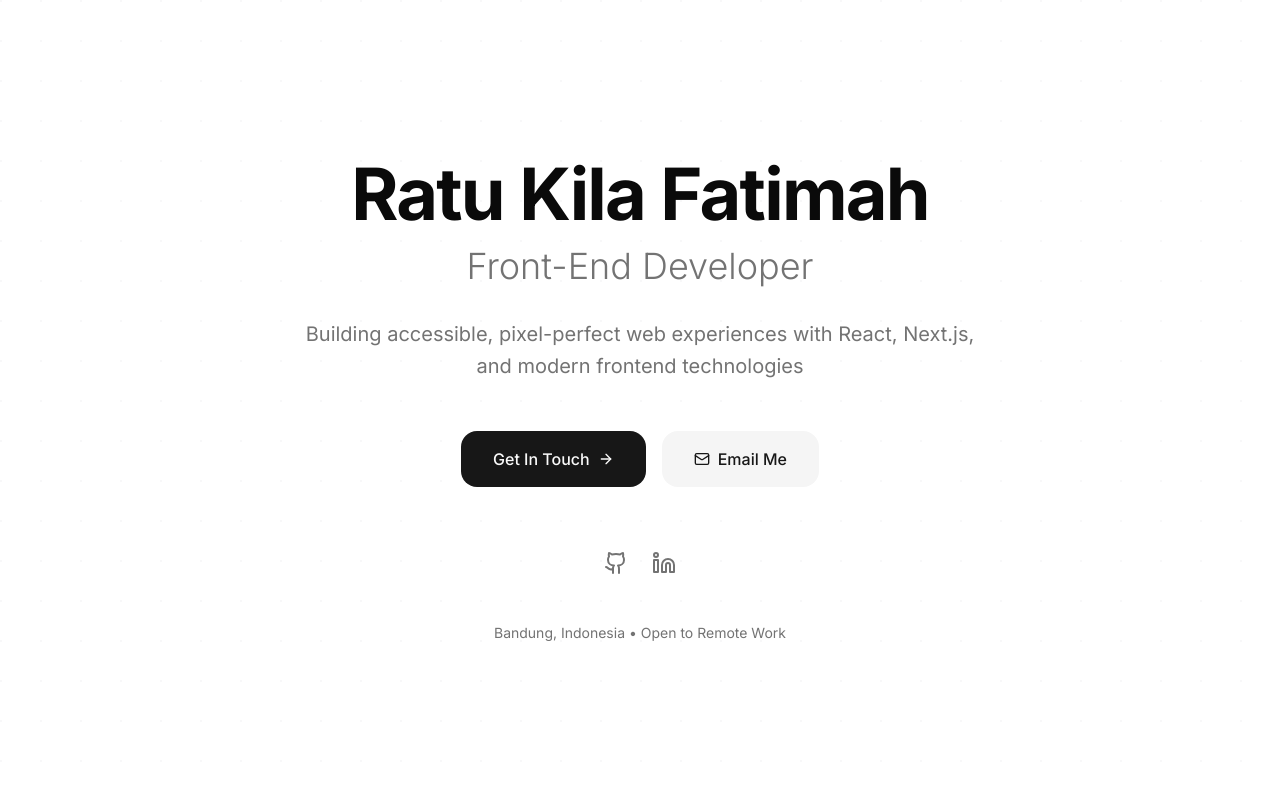
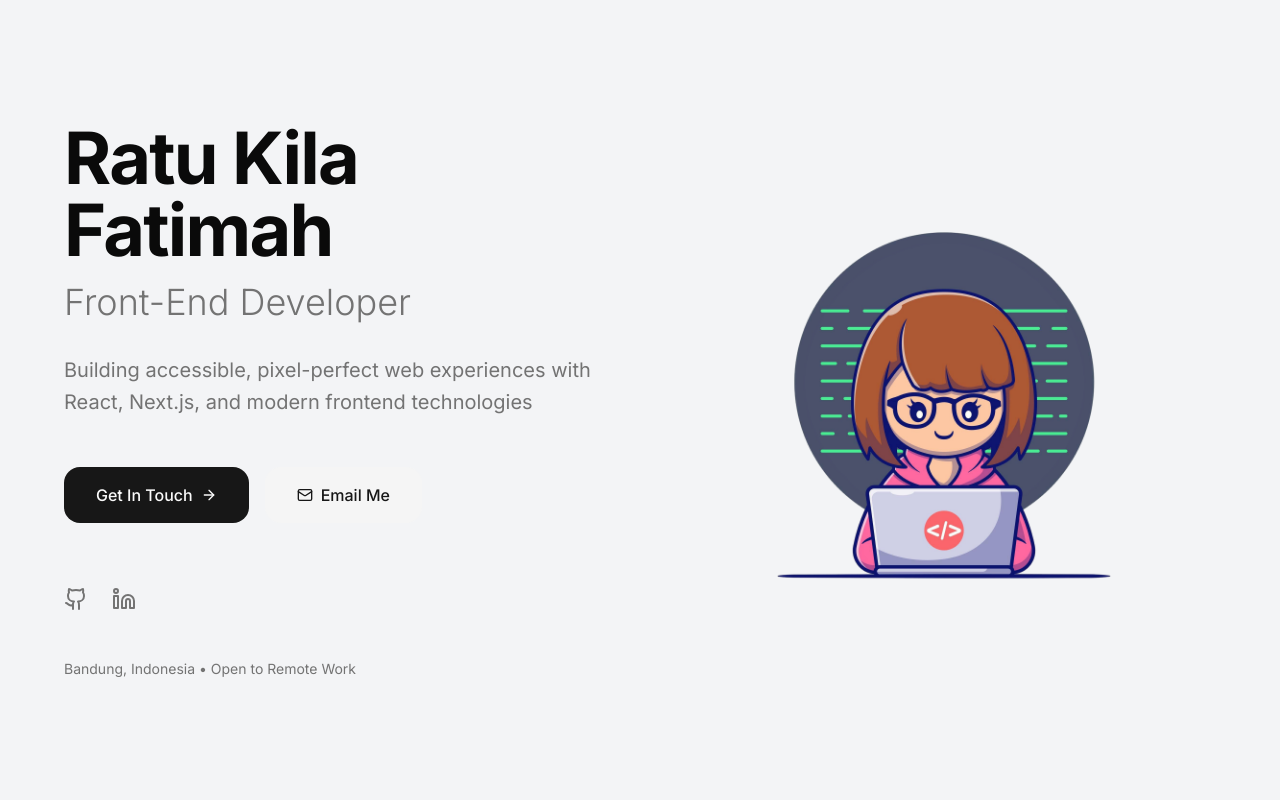
Before and after one commit to ratukf/portfolio, a Next.js app: page / in a window 1280 px wide. Shown: the top 800 px of the page. Built offline with nearby package versions, Linux system fonts and the light colour scheme.

Commit message:
style: divide hero into two section and add hero image

```diff
--- a/components/hero.tsx
+++ b/components/hero.tsx
@@ -1,9 +1,9 @@
-import Link from "next/link"
-import { ArrowRight, Github, Linkedin, Mail } from "lucide-react"
+import Link from "next/link";
+import { ArrowRight, Github, Linkedin, Mail } from "lucide-react";
 
 export function Hero() {
   return (
-    <section className="relative min-h-screen flex items-center justify-center px-6 py-20 overflow-hidden">
+    <section className="relative min-h-screen flex items-center justify-center px-6 py-20 overflow-hidden bg-gray-100">
       {/* Subtle background pattern */}
       <div className="absolute inset-0 -z-10 opacity-[0.03]">
         <div
@@ -14,18 +14,24 @@ export function Hero() {
           }}
         />
       </div>
-
-      <div className="max-w-5xl mx-auto text-center space-y-8">
+      <div className="flex flex-col lg:flex-row items-center justify-center gap-16 w-full max-w-6xl mx-auto">
+        {/* Hero Content */}
+        <div className="flex-1 max-w-2xl text-center lg:text-left space-y-8">
           <div className="space-y-4">
-          <h1 className="text-5xl sm:text-6xl lg:text-7xl font-bold tracking-tight">Ratu Kila Fatimah</h1>
-          <p className="text-2xl sm:text-3xl lg:text-4xl text-muted-foreground font-light">Front-End Developer</p>
+            <h1 className="text-5xl sm:text-6xl lg:text-7xl font-bold tracking-tight">
+              Ratu Kila Fatimah
+            </h1>
+            <p className="text-2xl sm:text-3xl lg:text-4xl text-muted-foreground font-light">
+              Front-End Developer
+            </p>
           </div>
 
-        <p className="text-lg sm:text-xl text-muted-foreground max-w-2xl mx-auto leading-relaxed">
-          Building accessible, pixel-perfect web experiences with React, Next.js, and modern frontend technologies
+          <p className="text-lg sm:text-xl text-muted-foreground max-w-2xl mx-auto lg:mx-0 leading-relaxed">
+            Building accessible, pixel-perfect web experiences with React,
+            Next.js, and modern frontend technologies
           </p>
 
-        <div className="flex flex-wrap items-center justify-center gap-4 pt-4">
+          <div className="flex flex-wrap items-center justify-center lg:justify-start gap-4 pt-4">
             <Link
               href="#contact"
               className="inline-flex items-center gap-2 bg-primary text-primary-foreground px-8 py-4 rounded-2xl font-medium hover:opacity-90 transition-opacity"
@@ -42,7 +48,7 @@ export function Hero() {
             </a>
           </div>
 
-        <div className="flex items-center justify-center gap-6 pt-8">
+          <div className="flex items-center justify-center lg:justify-start gap-6 pt-8">
             <a
               href="https://github.com/ratukf"
               target="_blank"
@@ -63,8 +69,21 @@ export function Hero() {
             </a>
           </div>
 
-        <p className="text-sm text-muted-foreground pt-4">Bandung, Indonesia • Open to Remote Work</p>
+          <p className="text-sm text-muted-foreground pt-4">
+            Bandung, Indonesia • Open to Remote Work
+          </p>
+        </div>
+        {/* Image Placeholder */}
+        <div className="flex-1 flex items-center justify-center">
+          <div className="relative w-96 h-96 lg:w-[30rem] lg:h-[30rem] rounded-lg overflow-hidden">
+            <img
+              src="hero.png"
+              alt="Ratu Kila Fatimah"
+              className="object-cover w-full h-full"
+            />
+          </div>
+        </div>
       </div>
     </section>
-  )
+  );
 }
```
Also changed, not shown: public/hero.png (added). Lines whose indentation alone changed are shown as unchanged.
